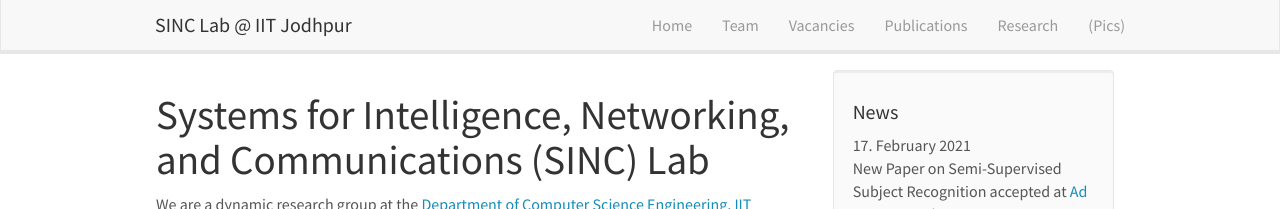
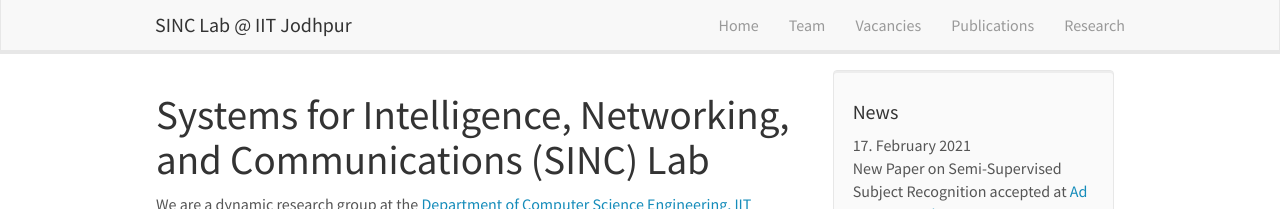
Before and after one commit to sinclab-iitj/sinclab-iitj.github.io, a Jekyll site: the page built from _pages/home.md, in a window 1280 px wide. Shown: the top 209 px of the page. Built offline with Jekyll 4.4.1, drawn with Linux system fonts in a browser that asks for light colours; nearby versions of some CDN libraries.

Commit message:
Update header.html

```diff
--- a/_includes/header.html
+++ b/_includes/header.html
@@ -17,7 +17,7 @@
 		<li><a href="{{ site.url }}{{ site.baseurl }}/vacancies">Vacancies</a></li>
 		<li><a href="{{ site.url }}{{ site.baseurl }}/publications">Publications</a></li>
 		<li><a href="{{ site.url }}{{ site.baseurl }}/research">Research</a></li>
-		<li><a href="{{ site.url }}{{ site.baseurl }}/pictures">(Pics)</a></li>
+		<!--<li><a href="{{ site.url }}{{ site.baseurl }}/pictures">(Pics)</a></li>-->
 	  </ul>
 	</div>
   </div>
```
